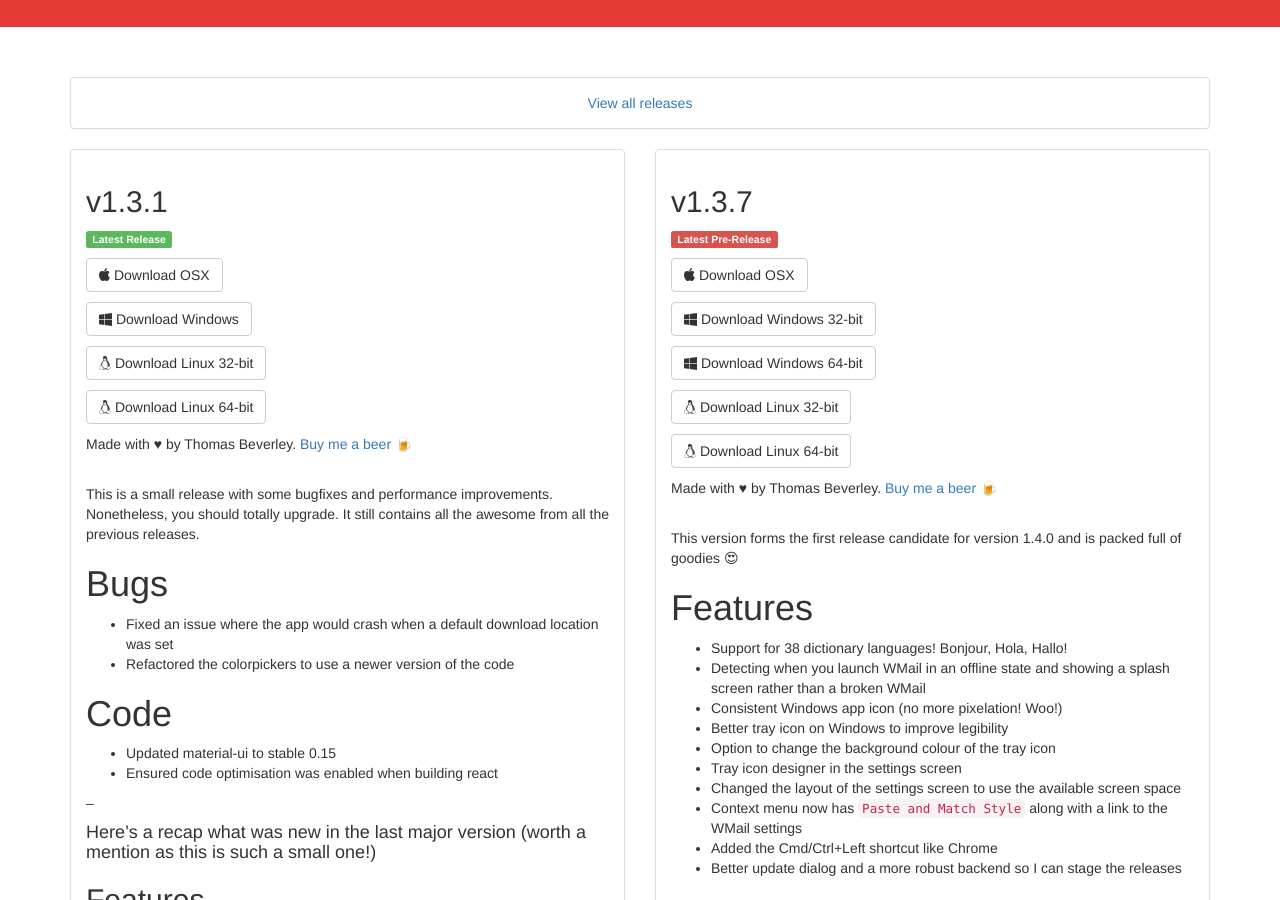
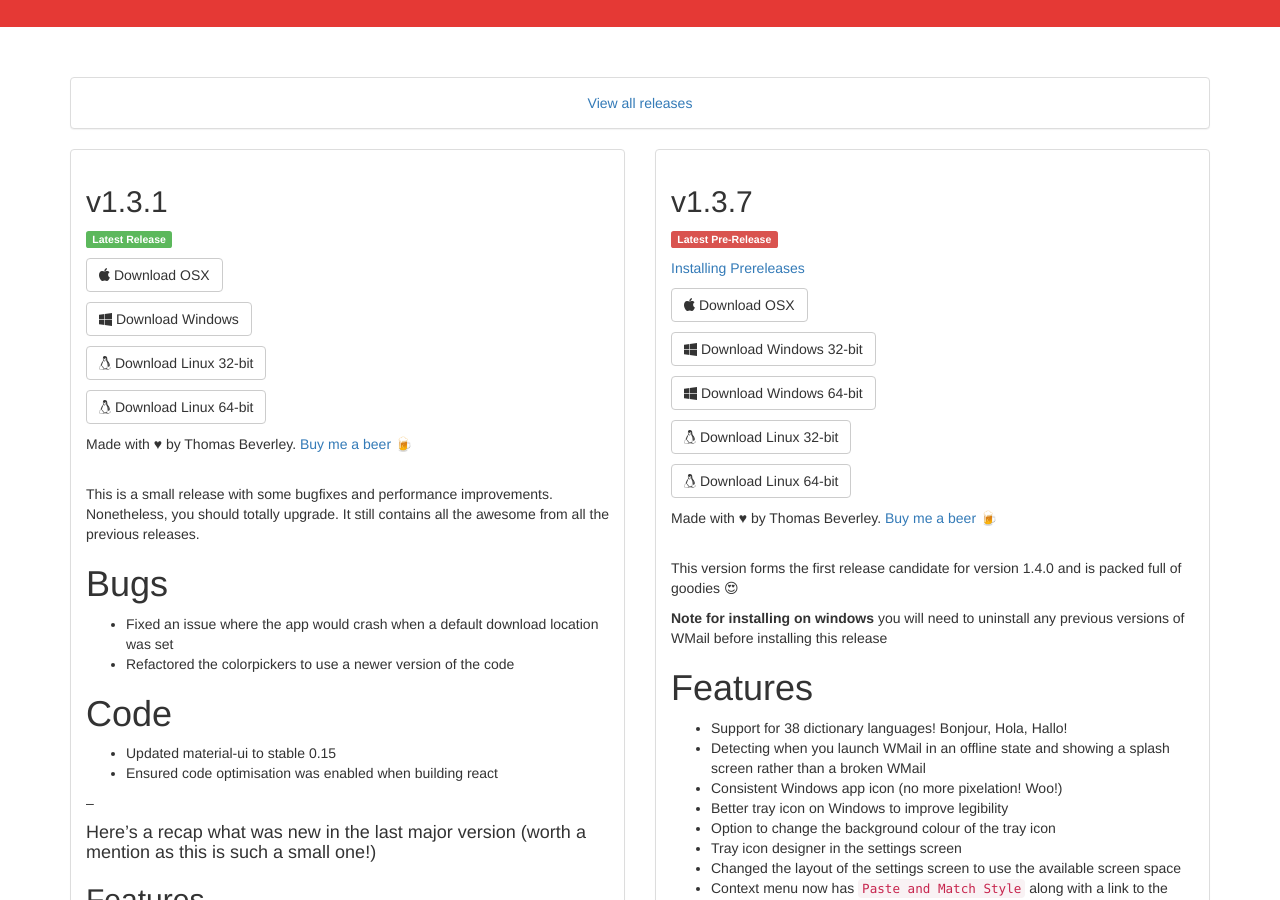
Before and after one commit to Thomas101/wmail, a Jekyll site: the page built from download.html, in a window 1280 px wide and 900 px high, scrolled down 244 px. Built offline with Jekyll 4.4.1, drawn with Linux system fonts in a browser that asks for light colours.

Commit message:
Added prerelease info

```diff
--- a/_includes/prerelease_notes.md
+++ b/_includes/prerelease_notes.md
@@ -1,4 +1,6 @@
 This version forms the first release candidate for version 1.4.0 and is packed full of goodies 😍
+
+**Note for installing on windows** you will need to uninstall any previous versions of WMail before installing this release
 
 # Features
 
--- a/download.html
+++ b/download.html
@@ -72,6 +72,11 @@
           <div class="panel-body">
             <h2>{{ page.prerelease_v }}</h2>
             <p><span class="label label-danger">Latest Pre-Release</span></p>
+
+            <p>
+              <a href="https://github.com/Thomas101/wmail/wiki/Installing-Prereleases" target="_blank">Installing Prereleases</a>
+            </p>
+
             <p>
               <a href="https://github.com/Thomas101/wmail/releases/download/{{ page.prerelease_v }}/WMail_{{ page.prerelease_s }}_prerelease_osx.dmg" class="btn btn-default">
                 <span class="fa fa-apple"></span> Download OSX
```
